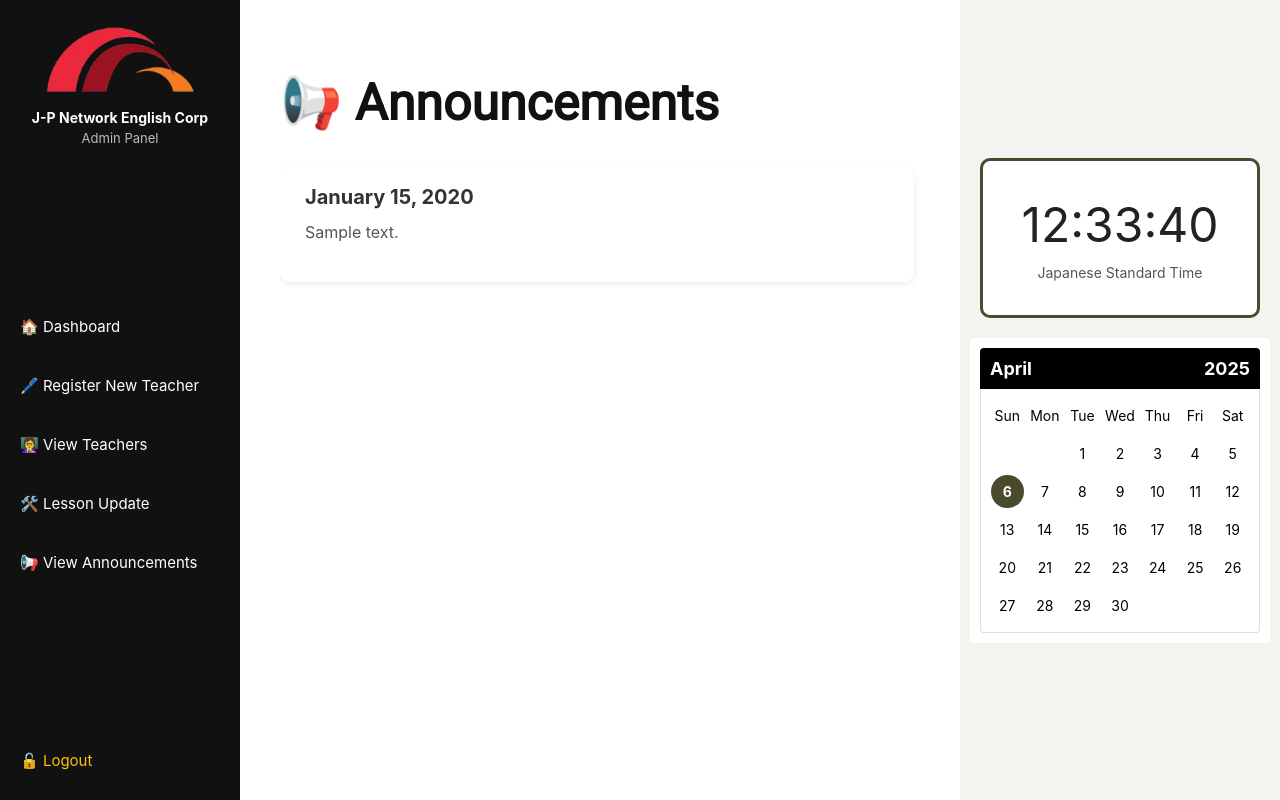
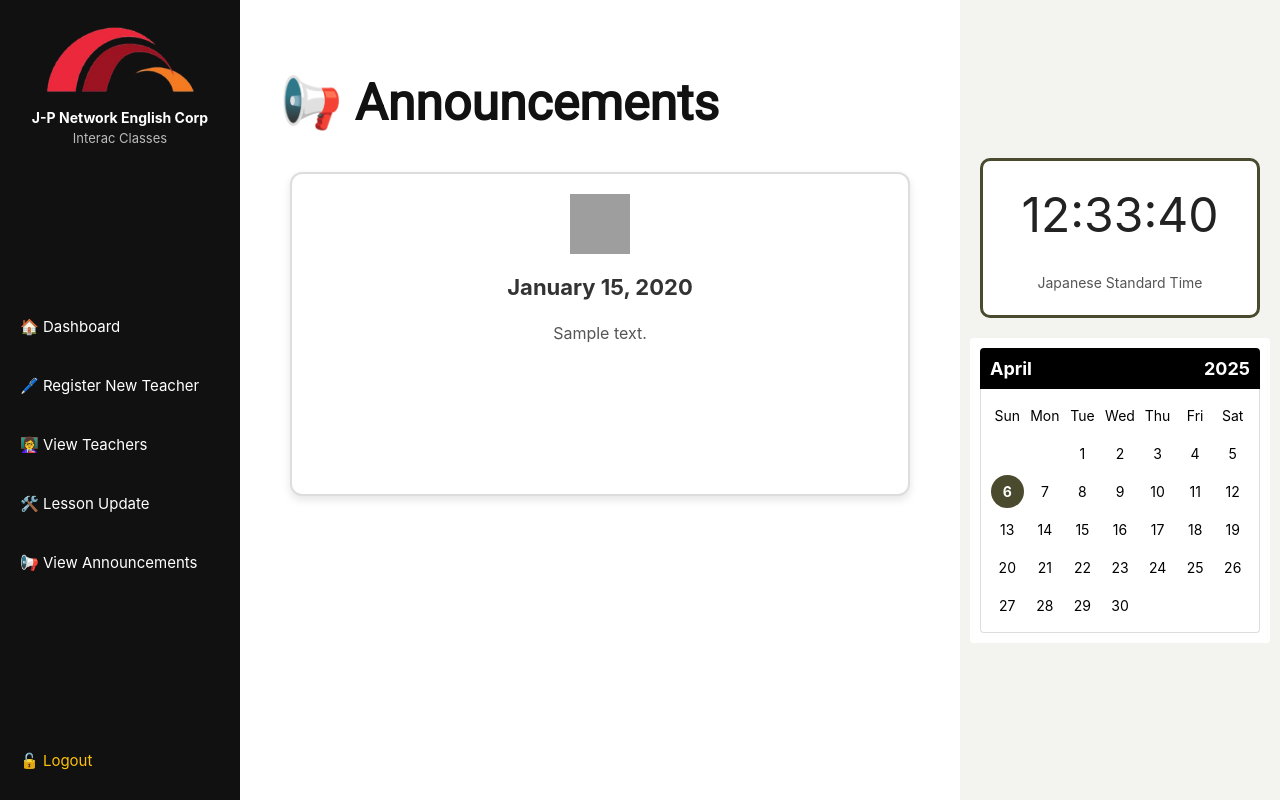
Before and after one commit to jp-interac-class/JPinterac, a PHP site: page /adminannouncement.php in a window 1280 px wide. Run offline with PHP 8.4, Linux system fonts and the light colour scheme; the visitor is signed in with stand-in values (Sample User, id 1); tables that the repository leaves empty or names only in its code hold one stand-in row (values such as "Sample post"); grey boxes are pictures that could not be loaded.

Commit message:
admin announcement

```diff
--- a/adminannouncement.php
+++ b/adminannouncement.php
@@ -1,6 +1,6 @@
 <?php
 session_start();
-if (!isset($_SESSION["loggedin"]) || $_SESSION["loggedin"] !== true || $_SESSION["user_type"] !== "admin") {
+if (!isset($_SESSION["loggedin"]) || $_SESSION["loggedin"] !== true) {
   header("Location: login.php");
   exit;
 }
@@ -9,24 +9,33 @@ include 'db_connect.php';
 
 date_default_timezone_set('Asia/Tokyo');
 
-$currentTime = date("H:i:s");
+// Calendar setup
 $today = date("j");
 $month = date("n");
 $year = date("Y");
-$monthName = date("F");
 $firstDayOfMonth = mktime(0, 0, 0, $month, 1, $year);
+$daysInMonth = date("t", $firstDayOfMonth);
+$monthName = date("F", $firstDayOfMonth);
 $startDay = date("w", $firstDayOfMonth);
-$daysInMonth = date("t", $firstDayOfMonth);
 
-// Fetch announcements
-$announcements = [];
-$sql = "SELECT * FROM announcements ORDER BY date DESC";
-$result = $conn->query($sql);
-if ($result && $result->num_rows > 0) {
-  while ($row = $result->fetch_assoc()) {
-    $announcements[] = $row;
-  }
+$calendar = "<div class='calendar'>
+  <div class='calendar-header'>
+    <span class='month'>$monthName</span>
+    <span class='year'>$year</span>
+  </div>
+  <div class='calendar-grid'>
+    <div>Sun</div><div>Mon</div><div>Tue</div><div>Wed</div><div>Thu</div><div>Fri</div><div>Sat</div>";
+
+$day = 1;
+for ($i = 0; $i < $startDay; $i++) {
+  $calendar .= "<div></div>";
 }
+for ($i = $startDay; $i < $startDay + $daysInMonth; $i++) {
+  $highlight = ($day == $today) ? "today" : "";
+  $calendar .= "<div class='$highlight'>$day</div>";
+  $day++;
+}
+$calendar .= "</div></div>";
 
 // Emoji replacement
 $emojiMap = [
@@ -42,6 +51,34 @@ $emojiMap = [
 function convertEmojis($text, $emojiMap) {
   return str_replace(array_keys($emojiMap), array_values($emojiMap), $text);
 }
+
+function allowLinks($text) {
+  $text = htmlspecialchars($text);
+
+  $text = preg_replace(
+    '/(https?:\/\/[^\s]+)/',
+    '<a href="$1" target="_blank">$1</a>',
+    $text
+  );
+
+  $text = preg_replace(
+    '/&lt;a href="(.*?)"&gt;(.*?)&lt;\/a&gt;/i',
+    '<a href="$1" target="_blank">$2</a>',
+    $text
+  );
+
+  return nl2br($text);
+}
+
+// Fetch announcements from the database
+$announcements = [];
+$sql = "SELECT * FROM announcements ORDER BY date DESC";
+$result = $conn->query($sql);
+if ($result && $result->num_rows > 0) {
+  while ($row = $result->fetch_assoc()) {
+    $announcements[] = $row;
+  }
+}
 ?>
 
 <!DOCTYPE html>
@@ -49,13 +86,11 @@ function convertEmojis($text, $emojiMap) {
 <head>
   <meta charset="UTF-8" />
   <meta name="viewport" content="width=device-width, initial-scale=1.0" />
-  <title>Admin Announcements</title>
+  <title>Announcements</title>
   <link href="https://fonts.googleapis.com/css2?family=Roboto&display=swap" rel="stylesheet">
-  <link rel="stylesheet" href="adminannouncement.css"> <!-- ✅ Correct CSS file -->
+  <link rel="stylesheet" href="announcement.css" />
 </head>
-
 <body>
-
 <div class="container">
   <!-- Sidebar -->
   <aside class="sidebar">
@@ -63,7 +98,7 @@ function convertEmojis($text, $emojiMap) {
       <img src="Logo/logo1.png" alt="Logo" />
       <div class="logo-text">
         <strong>J-P Network English Corp</strong><br />
-        <span>Admin Panel</span>
+        <span>Interac Classes</span>
       </div>
     </div>
     <div class="nav-wrapper">
@@ -80,14 +115,16 @@ function convertEmojis($text, $emojiMap) {
 
   <!-- Main Content -->
   <main class="main">
+    <h1>📢 Announcements</h1>
     <div class="main-scroll">
-      <h1>📢 Announcements</h1>
-
-      <div class="faq-container">
+      <div class="announcement-grid">
         <?php foreach ($announcements as $item): ?>
-          <div class="faq-item">
-            <h3><?php echo date("F j, Y", strtotime($item['date'])); ?></h3>
-            <p><?php echo nl2br(convertEmojis(htmlspecialchars($item['content']), $emojiMap)); ?></p>
+          <div class="announcement-card">
+            <div class="announcement-icon">
+              <img src="Logo/announcement.png" alt="Announcement Icon" />
+            </div>
+            <h2><?php echo date("F j, Y", strtotime($item['date'])); ?></h2>
+            <p><?php echo convertEmojis(allowLinks($item['content']), $emojiMap); ?></p>
 
             <?php if (!empty($item['file'])): ?>
               <?php
@@ -113,33 +150,25 @@ function convertEmojis($text, $emojiMap) {
           </div>
         <?php endforeach; ?>
       </div>
-
     </div>
   </main>
 
   <!-- Right Panel -->
   <section class="right-panel">
-    <div class="clock">
-      <span id="time">--:--:--</span>
+    <div class="clock" id="live-clock">
+      <span id="time">--:--:--</span><br/>
       <span>Japanese Standard Time</span>
     </div>
-    <div class="calendar">
-      <div class="calendar-header">
-        <span class="month"><?php echo $monthName; ?></span>
-        <span class="year"><?php echo $year; ?></span>
-      </div>
-      <div class="calendar-grid">
-        <div>Sun</div><div>Mon</div><div>Tue</div><div>Wed</div><div>Thu</div><div>Fri</div><div>Sat</div>
-        <?php
-        for ($i = 0; $i < $startDay; $i++) echo "<div></div>";
-        for ($day = 1; $day <= $daysInMonth; $day++) {
-          $highlight = ($day == $today) ? "today" : "";
-          echo "<div class='$highlight'>$day</div>";
-        }
-        ?>
-      </div>
-    </div>
+    <?php echo $calendar; ?>
   </section>
+</div>
+
+<!-- ✨ MODAL for Announcements -->
+<div class="modal-overlay" id="modalOverlay">
+  <div class="modal-content">
+    <span class="modal-close" id="modalClose">&times;</span>
+    <div class="modal-body"></div>
+  </div>
 </div>
 
 <script>
@@ -153,7 +182,31 @@ function updateClock() {
 }
 setInterval(updateClock, 1000);
 updateClock();
+
+// 📢 Expand bubble script
+document.addEventListener('DOMContentLoaded', function() {
+  const cards = document.querySelectorAll('.announcement-card');
+  const modalOverlay = document.getElementById('modalOverlay');
+  const modalBody = modalOverlay.querySelector('.modal-body');
+  const closeModal = document.getElementById('modalClose');
+
+  cards.forEach(card => {
+    card.addEventListener('click', () => {
+      modalBody.innerHTML = card.innerHTML; // Copy card content into modal
+      modalOverlay.style.display = 'flex';
+    });
+  });
+
+  closeModal.addEventListener('click', () => {
+    modalOverlay.style.display = 'none';
+  });
+
+  modalOverlay.addEventListener('click', (e) => {
+    if (e.target === modalOverlay) {
+      modalOverlay.style.display = 'none';
+    }
+  });
+});
 </script>
-
 </body>
 </html>
--- a/announcement.php
+++ b/announcement.php
@@ -70,7 +70,7 @@ function allowLinks($text) {
   return nl2br($text);
 }
 
-// Fetch announcements
+// Fetch announcements from the database
 $announcements = [];
 $sql = "SELECT * FROM announcements ORDER BY date DESC";
 $result = $conn->query($sql);
```
